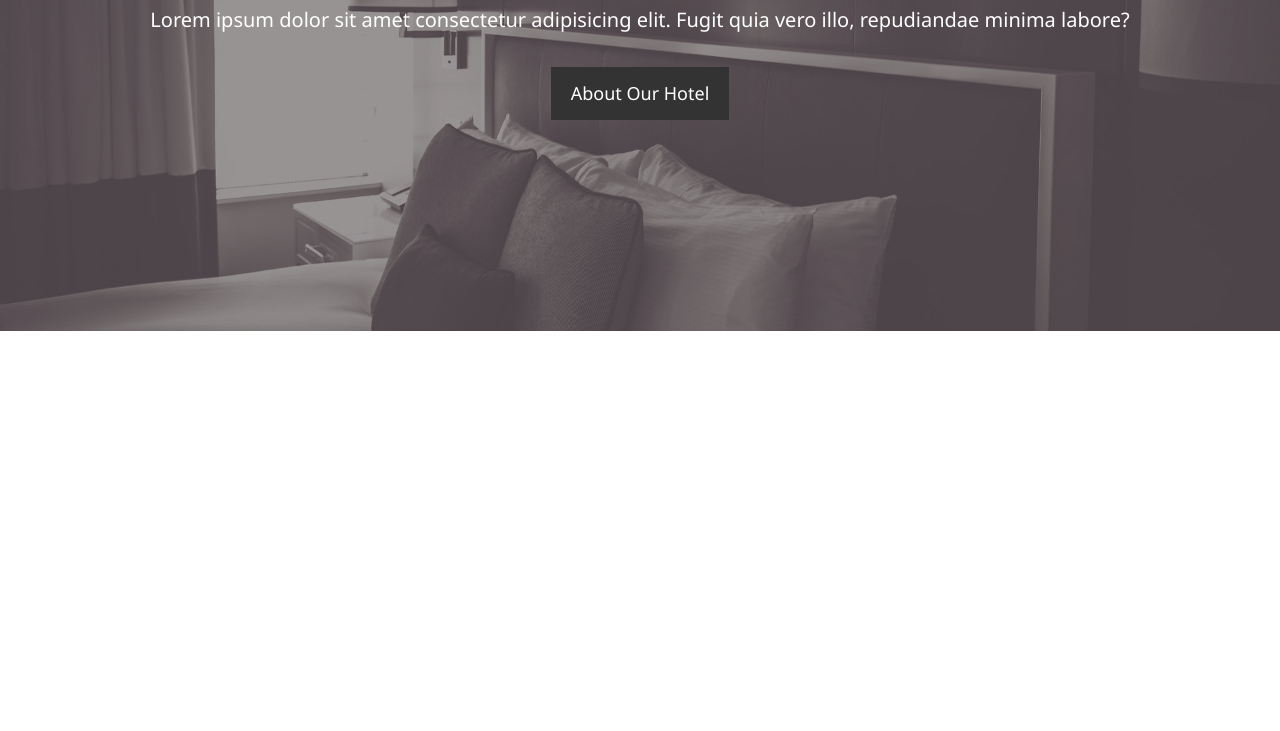
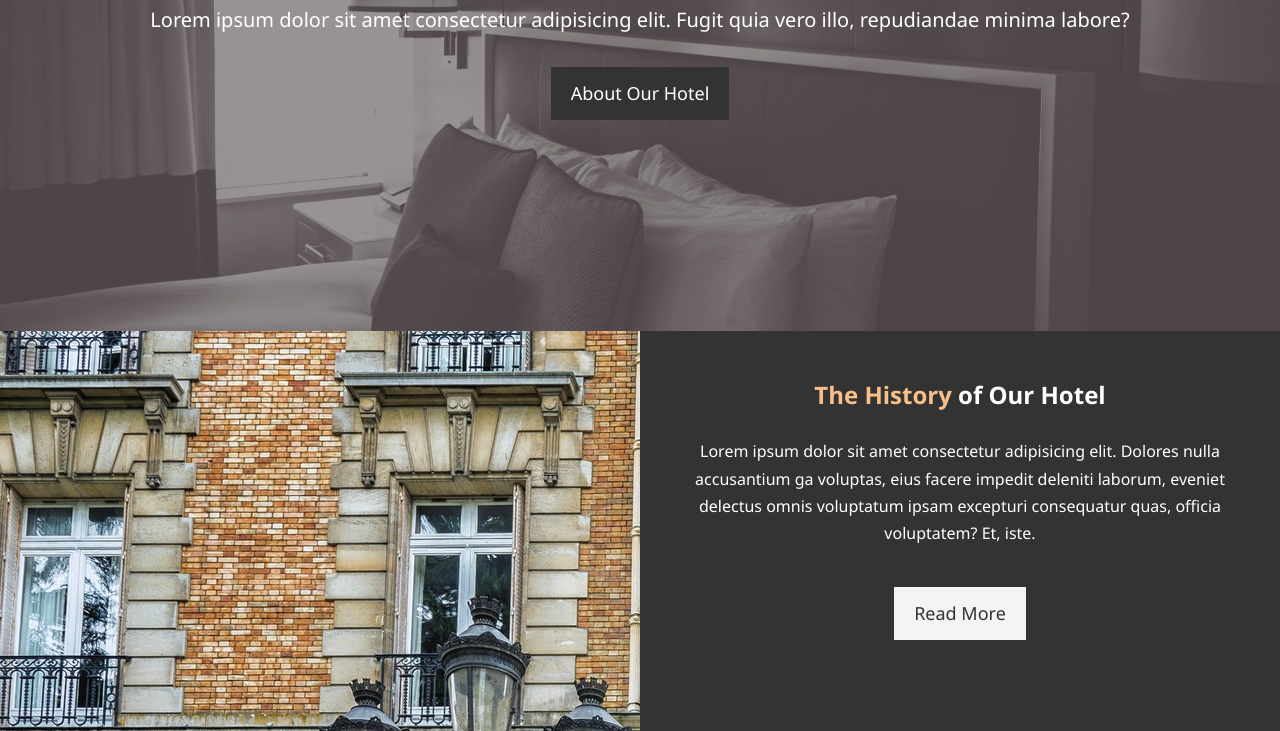
Before and after one commit to osaf96/HBT, a plain HTML site: page index.html in a window 1280 px wide. Shown: the part 336-1067 px from the top of the page. Before the commit the page ends 800 px from the top, so only its background shows below. Drawn offline with Linux system fonts and the light colour scheme.

Commit message:
home style complete

```diff
--- a/css/style.css
+++ b/css/style.css
@@ -55,6 +55,24 @@ a {
 .btn:hover {
     background: #f7c08a;
     color: #333;
+}
+
+.btn-light {
+    background: #f4f4f4;
+    color: #333;
+}
+
+.bg-dark {
+    background: #333;
+    color: #fff;
+}
+.bg-light {
+    background: #f4f4f4;
+    color: #333;
+}
+.bg-primary {
+    background: #333;
+    color: #f7c08a;
 }
 
 /* Navbar */
@@ -115,3 +133,29 @@ a {
     padding-bottom: 20px;
     line-height: 1.7em;
 }
+
+/* Home Info */
+
+#home-info {
+    height: 400px;
+}
+
+#home-info .info-img {
+    float: left;
+    width: 50%;
+    background: url('../img/photo-1.jpg') no-repeat;
+    min-height: 100%;
+}
+
+#home-info .info-content {
+    float: right;
+    width: 50%;
+    height: 100%;
+    text-align: center;
+    padding: 50px 30px;
+    overflow: hidden;
+}
+
+#home-info .info-content p {
+    padding-bottom: 30px;
+}
--- a/index.html
+++ b/index.html
@@ -36,9 +36,19 @@
         </div>
     </header>
 
-    <section id="home-info">
-        <div class="bg-dark">
-
+    <section id="home-info"  class="bg-dark">
+        <div  class="info-img"> </div>
+        <div class="info-content">
+            <h2><span class="text-primary">The History</span>
+            of Our Hotel</h2>
+            <p>Lorem ipsum dolor sit amet consectetur
+                adipisicing elit. Dolores nulla accusantium
+                ga voluptas, eius facere impedit deleniti
+                laborum, eveniet delectus omnis voluptatum
+                ipsam excepturi consequatur quas, officia
+                voluptatem? Et, iste.
+            </p>
+            <a href="about.html" class="btn btn-light">Read More</a>
         </div>
     </section>
 </body>
```
